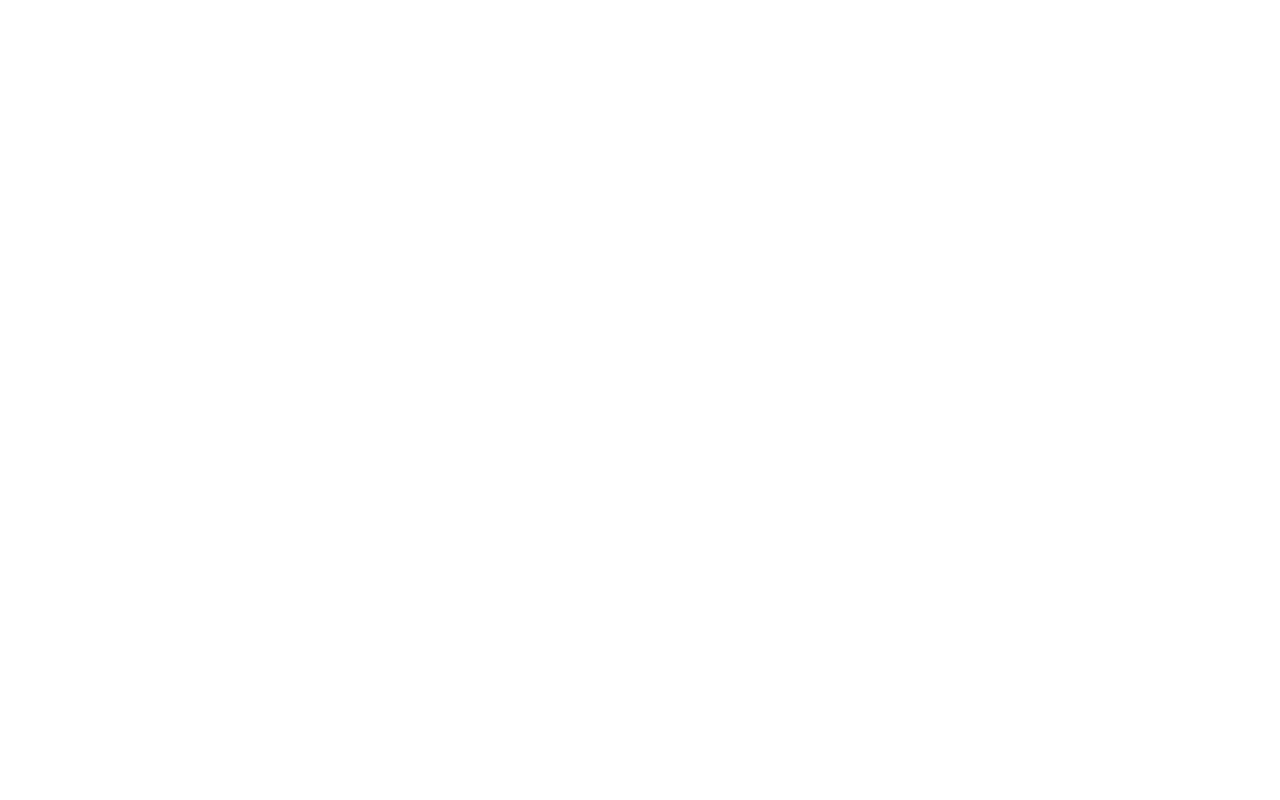
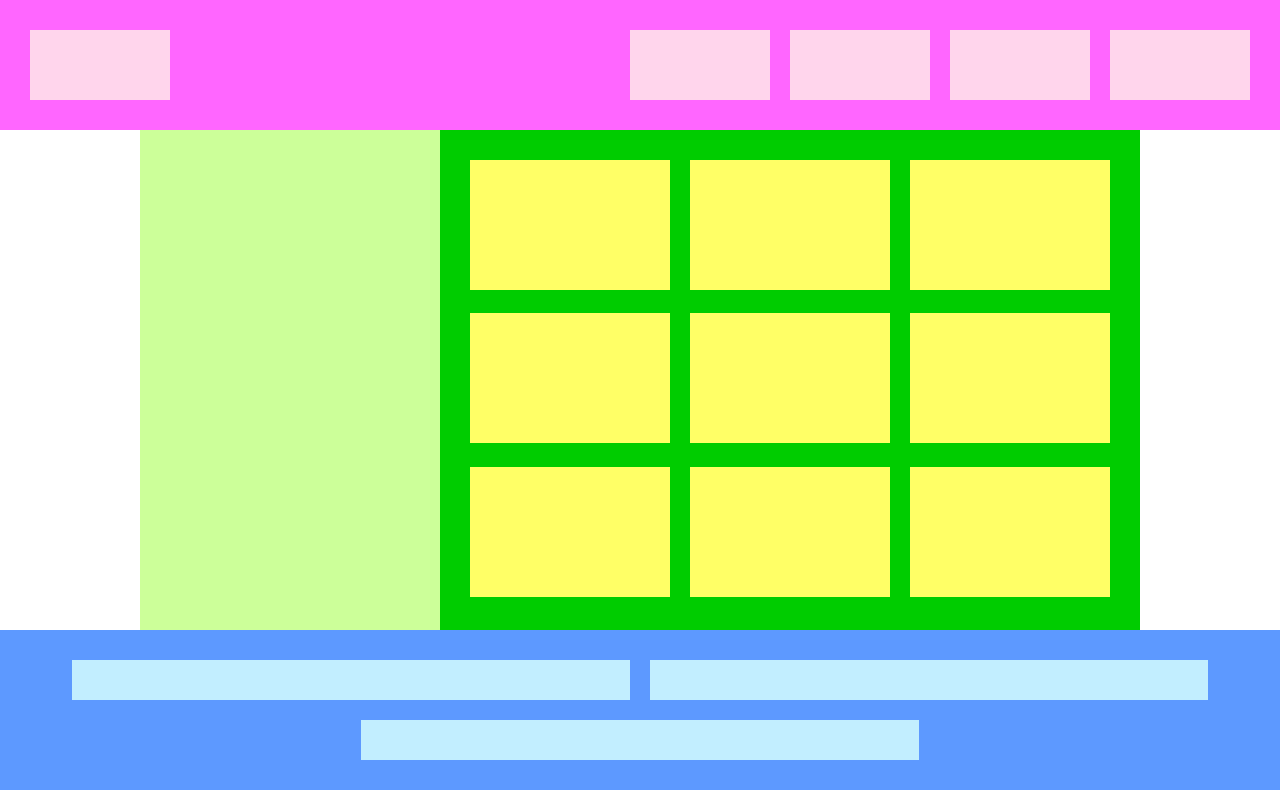
Before and after one commit to reimin013/exercise, a plain HTML site: page Flex-exercise/index.html in a window 1280 px wide. Drawn offline with Linux system fonts and the light colour scheme.

Commit message:
Flexレイアウト演習 問題のWebページを作成

```diff
--- a/Flex-exercise/index.html
+++ b/Flex-exercise/index.html
@@ -4,6 +4,38 @@
  <meta charset="UTF-8">
  <link rel="stylesheet" href="style.css">
  <title>Flex-exercise</title>
+ <header>
+  <div class="header-flex">
+  	<div></div>
+    <div></div>
+  	<div></div>
+  	<div></div>
+  	<div></div>
+ </div>
+ </header>
+ <main>
+ 	<div class="main-flex">
+ 	  	<div class="main-sidebar"></div>
+	 	<div class="main-content">
+		 	 <div></div>
+		 	 <div></div>
+		 	 <div></div>
+		 	 <div></div>
+		 	 <div></div>
+		 	 <div></div>
+		 	 <div></div>
+		 	 <div></div>
+		 	 <div></div>
+	 	</div>
+	</div>
+ </main>
+ <footer>
+  <div class="footer-flex">
+  	<div></div>
+    <div></div>
+  	<div></div>
+  </div>
+ </footer>
 </head>
 <body>
 </body>
--- a/Flex-exercise/style.css
+++ b/Flex-exercise/style.css
@@ -3,3 +3,79 @@
  padding: 0;
  box-sizing: border-box;
 }
+
+header {
+ width: 100%;
+ padding: 30px 20px;
+ background-color: #FF66FF;
+}
+
+.header-flex {
+ display: flex;
+ justify-content: flex-end;
+}
+
+.header-flex > div {
+ flex-basis: 140px;
+ height: 70px;
+ background-color: #FFD5EC;
+ margin: 0 10px;
+}
+
+.header-flex > :first-child {
+ margin-right: auto;
+}
+
+main {
+ width: 1000px;
+ margin: 0 auto;
+}
+
+.main-flex {
+ display: flex;
+}
+
+.main-flex > div:nth-child(1) {
+ flex-grow: 1;
+ background-color: #CCFF99;
+}
+
+.main-flex > div:nth-child(2) {
+ flex-grow: 2;
+ background-color: #00CC00;
+}
+
+.main-content {
+ display: flex;
+ flex-wrap: wrap;
+ height: 500px;
+ padding: 20px;
+ max-width: 700px;
+}
+
+.main-content > div {
+ flex-basis: 200px;
+ height: 130px;
+ background-color: #FFFF66;
+ margin: 10px;
+}
+
+footer {
+ width: 100%;
+ padding: 20px;
+ background-color: #5D99FF;
+}
+
+.footer-flex {
+ display: flex;
+ flex-wrap: wrap;
+ justify-content: center;
+}
+
+.footer-flex > div {
+ flex-basis: 45%;
+ height: 40px;
+ max-width: 600px;
+ background-color: #C2EEFF;
+ margin: 10px;
+}
```
